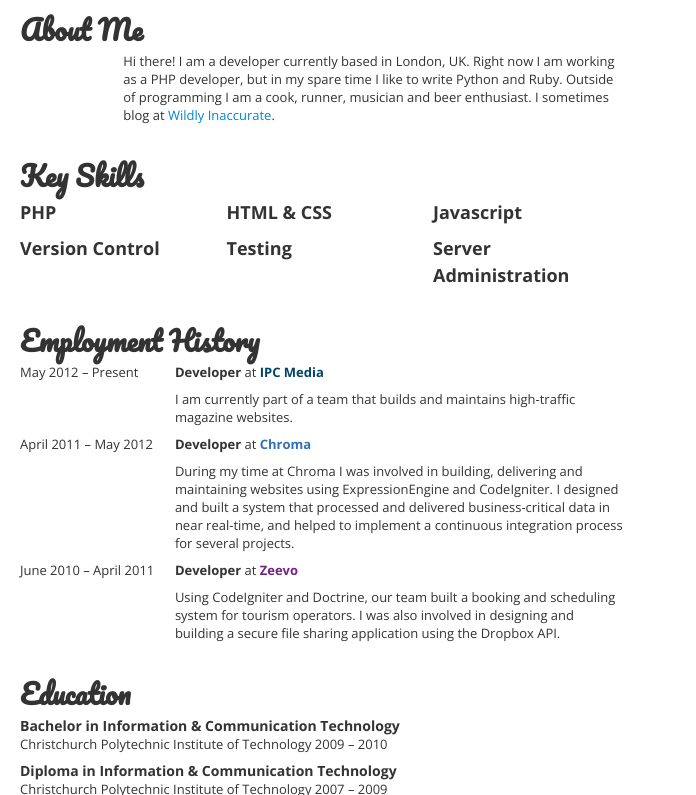
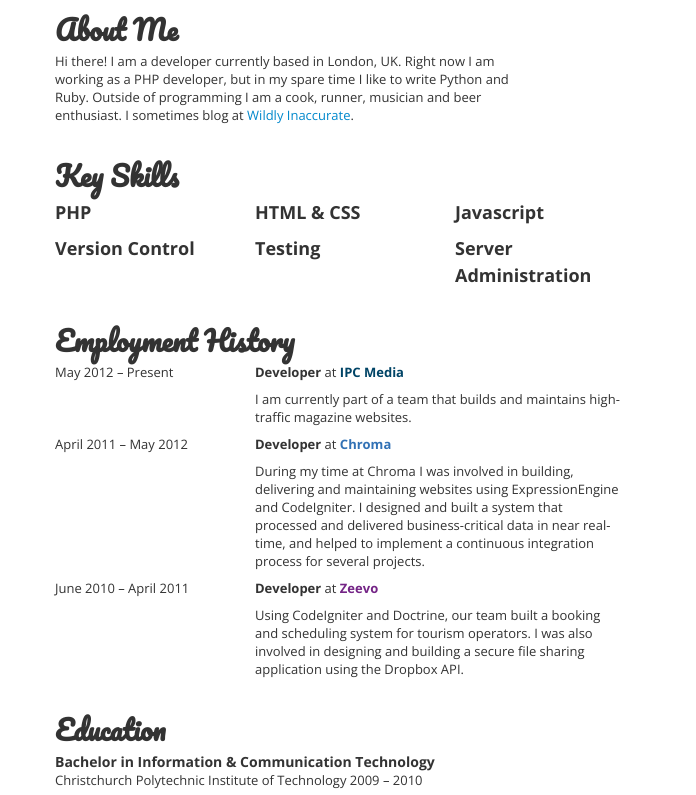
Before and after one commit to wildlyinaccurate/resume-old, a plain HTML site: page public/index.html in a window 1280 px wide. Shown: the part 97-892 px from the top of the page, without its empty margins (0-696 px from the left). Drawn offline with nearby package versions, Linux system fonts and the light colour scheme.

Commit message:
Implement non-fluid layout

```diff
--- a/public/index.html
+++ b/public/index.html
@@ -19,19 +19,19 @@
 </head>
 <body data-spy="scroll">
 
-    <div class="container-fluid">
+    <div class="container">
         <header>
             <h1>Joseph Wynn &ndash; Web Developer</h1>
         </header>
 
-        <div class="row-fluid">
+        <div class="row">
             <div class="span6">
                 <section>
                     <h2 id="about-me">About Me</h2>
 
-                    <div class="row-fluid">
-                        <div class="span2" id="avatar"></div>
-                        <div class="span10">
+                    <div class="row">
+                        <div class="span1" id="avatar"></div>
+                        <div class="span5">
                             <p>Hi there! I am a developer currently based in London, UK. Right now I am working as a PHP developer, but in my spare time I like to write Python and Ruby. Outside of programming I am a cook, runner, musician and beer enthusiast. I sometimes blog at <a href="http://wildlyinaccurate.com/">Wildly Inaccurate</a>.</p>
                         </div>
                     </div>
@@ -40,35 +40,35 @@
                 <section>
                     <h2 id="key-skills">Key Skills</h2>
 
-                    <div class="row-fluid">
-                        <div class="span4">
+                    <div class="row">
+                        <div class="span2">
                             <h3>PHP</h3>
                             <p></p>
                         </div>
 
-                        <div class="span4">
+                        <div class="span2">
                             <h3>HTML &amp; CSS</h3>
                             <p></p>
                         </div>
 
-                        <div class="span4">
+                        <div class="span2">
                             <h3>Javascript</h3>
                             <p></p>
                         </div>
                     </div>
 
-                    <div class="row-fluid">
-                        <div class="span4">
+                    <div class="row">
+                        <div class="span2">
                             <h3>Version Control</h3>
                             <p></p>
                         </div>
 
-                        <div class="span4">
+                        <div class="span2">
                             <h3>Testing</h3>
                             <p></p>
                         </div>
 
-                        <div class="span4">
+                        <div class="span2">
                             <h3>Server Administration</h3>
                             <p></p>
                         </div>
@@ -78,25 +78,25 @@
                 <section>
                     <h2 id="employment-history">Employment History</h2>
 
-                    <div class="row-fluid">
-                        <div class="span3">May 2012 &ndash; Present</div>
-                        <div class="span9">
+                    <div class="row">
+                        <div class="span2">May 2012 &ndash; Present</div>
+                        <div class="span4">
                             <p><strong>Developer</strong> at <a class="employer ipc" href="http://www.ipcmedia.com/">IPC Media</a></p>
                             <p>I am currently part of a team that builds and maintains high-traffic magazine websites.</p>
                         </div>
                     </div>
 
-                    <div class="row-fluid">
-                        <div class="span3">April 2011 &ndash; May 2012</div>
-                        <div class="span9">
+                    <div class="row">
+                        <div class="span2">April 2011 &ndash; May 2012</div>
+                        <div class="span4">
                             <p><strong>Developer</strong> at <a class="employer chroma" href="http://chromaagency.com/">Chroma</a></p>
                             <p>During my time at Chroma I was involved in building, delivering and maintaining websites using ExpressionEngine and CodeIgniter. I designed and built a system that processed and delivered business-critical data in near real-time, and helped to implement a continuous integration process for several projects.</p>
                         </div>
                     </div>
 
-                    <div class="row-fluid">
-                        <div class="span3">June 2010 &ndash; April 2011</div>
-                        <div class="span9">
+                    <div class="row">
+                        <div class="span2">June 2010 &ndash; April 2011</div>
+                        <div class="span4">
                             <p><strong>Developer</strong> at <a class="employer zeevo" href="http://zeevo.co.nz/">Zeevo</a></p>
                             <p>Using CodeIgniter and Doctrine, our team built a booking and scheduling system for tourism operators. I was also involved in designing and building a secure file sharing application using the Dropbox API.</p>
                         </div>
@@ -115,18 +115,18 @@
             </div>
 
             <div class="span6 github">
-                <div class="row-fluid">
-                    <section class="span12 repositories" style="display: none;">
+                <div class="row">
+                    <section class="span6 repositories" style="display: none;">
                         <h2>GitHub Repositories</h2>
                     </section>
                 </div>
 
-                <div class="row-fluid">
-                    <section class="span6 commits" style="display: none;">
+                <div class="row">
+                    <section class="span3 commits" style="display: none;">
                         <h2>Recent Commits</h2>
                     </section>
 
-                    <section class="span6 gists" style="display: none;">
+                    <section class="span3 gists" style="display: none;">
                         <h2>My Gists</h2>
                     </section>
                 </div>
```
